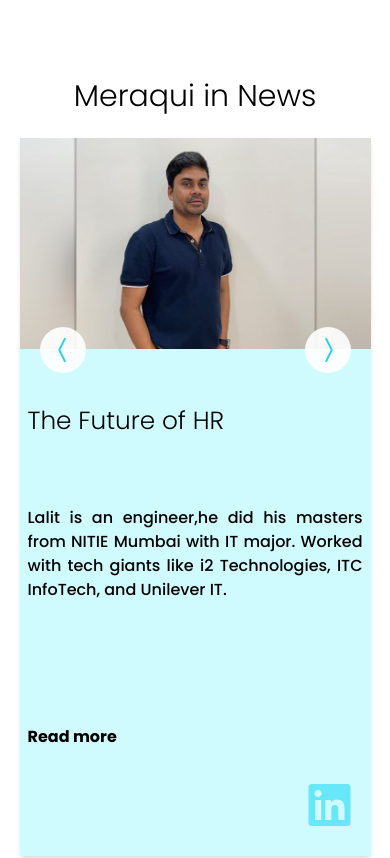
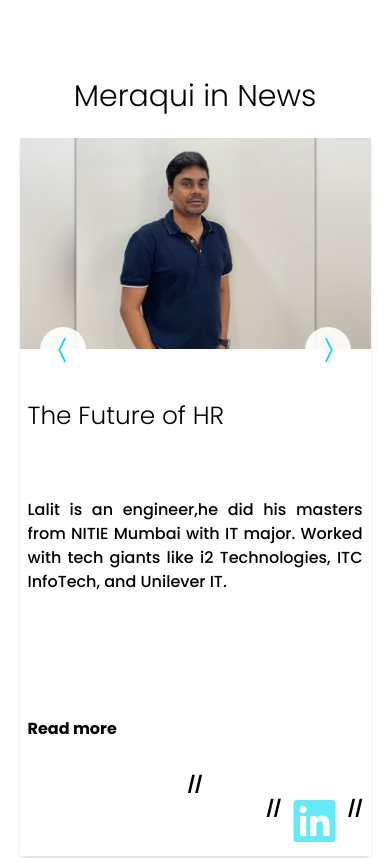
Before and after one commit to Aryan6919/Meraqui, a React (Create React App) app: page / in a window 390 px wide. Shown: the part 1700-2558 px from the top of the page. Built offline with nearby package versions, Linux system fonts and the light colour scheme.

Commit message:
Update MainPart2.js

```diff
--- a/src/components/MainPart2.js
+++ b/src/components/MainPart2.js
@@ -566,7 +566,7 @@ title:"FMCG"
             <p className='text-[1rem] font-poppins font-[300] sm:text-[1.3rem] w-[75%] '>We are bridging the gap between employees and businesses since 2019!</p>
           </div> */}
         </div>
-        <div className=' mt-6  h-[85vh] mx-auto    relative group shadow-md w-[90%] sm:flex sm:flex-row  bg-cyan-100 sm:h-[55vh]'>
+        <div className=' mt-6  h-[85vh] mx-auto    relative group shadow-md w-[90%] sm:flex sm:flex-row sm:h-[55vh]'>
             <div style={{backgroundImage:`url(${newsInfo[newsIndex].url})`}} className=' bg-center bg-cover bg-no-repeat w-[100%] h-[25vh] duration-500 sm:w-[40%] sm:h-full'>
             </div>
             <div className='w-full flex flex-col justify-evenly h-[55vh] mt-8 sm:w-[50%] sm:justify-evenly sm:mx-auto sm:h-full px-2'>
@@ -580,9 +580,9 @@ title:"FMCG"
                 <a href={newsInfo[newsIndex].links}>Read more</a>
 
               </div>
-              <div className='mb-4  text-right flex flex-row justify-end w-full sm:justify-none sm:text-right sm:mb-8'>
-                <FaLinkedin className='text-5xl w-[20%] text-cyan-300 sm:m-1' />
-              </div>
+//               <div className='mb-4  text-right flex flex-row justify-end w-full sm:justify-none sm:text-right sm:mb-8'>
+//                 <FaLinkedin className='text-5xl w-[20%] text-cyan-300 sm:m-1' />
+//               </div>
             </div>
             {/* left arrow */}
             <div className='bg-opacity-[0.9] sm:hidden sm:group-hover:block absolute top-[29.5%] sm:top-[50%] -translate-x-0 translate-y-[-50%] left-5 text-2xl rounded-full p-2 bg-white text-cyan-400 cursor-pointer'>
```
